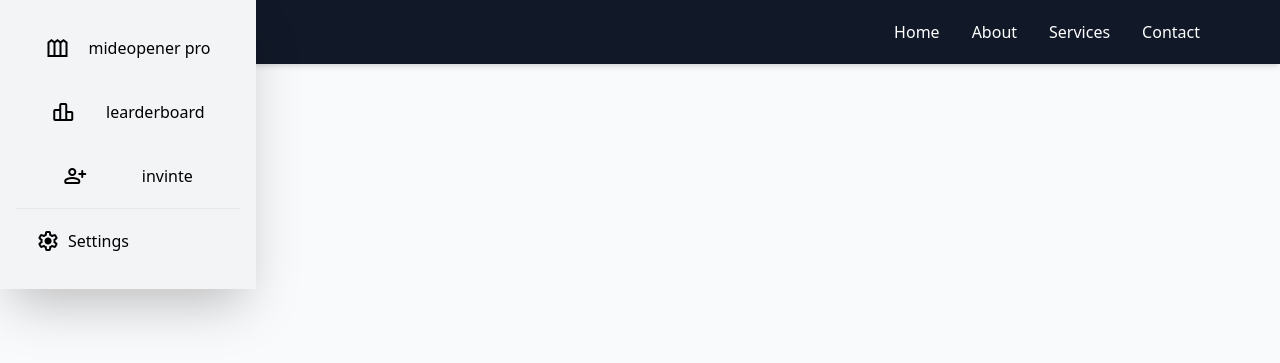
After one commit to moses-TechCode/learning_platform, a PHP site: page /community/mune.php in a window 1280 px wide. The commit adds this page. Shown: the top 363 px of the page. Run offline with PHP 8.4, Linux system fonts and the light colour scheme; some libraries are stand-ins or nearby versions.

Commit message:
Add files via upload

```diff
--- /dev/null
+++ b/community/mune.php
@@ -0,0 +1,95 @@
+<!DOCTYPE html>
+<html lang="en">
+<head>
+  <meta charset="UTF-8">
+  <meta name="viewport" content="width=device-width, initial-scale=1.0">
+
+  <!-- Material Symbols -->
+  <link rel="stylesheet" href="https://fonts.googleapis.com/css2?family=Material+Symbols+Rounded:opsz,wght,FILL,GRAD@20..48,100..700,0..1,-50..200" />
+
+  <!-- Tailwind CSS -->
+  <script src="https://cdn.tailwindcss.com"></script>
+
+  <title>Seller Dashboard</title>
+</head>
+<body class="m-0 p-0 bg-gray-50">
+
+  <div class="flex">
+
+    <!-- Sidebar -->
+    <div id="sidebar" class="fixed z-50 inset-y-0 left-0 transform -translate-x-full md:translate-x-0 md:relative w-64 bg-gray-100 shadow-2xl transition-transform duration-300">
+      <div class="flex flex-col p-4">
+        <a href="#" class="flex items-center p-3 m-2 rounded hover:bg-gray-200 transition justify-around">
+          <span class="material-symbols-rounded">outdoor_garden</span>
+          <span>mideopener pro</span>
+        </a>
+        <a href="#" class="flex items-center p-3 m-2 rounded hover:bg-gray-200 transition justify-around">
+         <span class="material-symbols-rounded">leaderboard</span>
+          <span>learderboard</span>
+        </a>
+        <a href="#" class="flex items-center p-3 m-2 rounded hover:bg-gray-200 transition justify-around">
+          <span class="material-symbols-rounded">person_add</span>
+          <span>invinte</span>
+        </a>
+
+        <hr>
+        <a href="#" class="flex items-center p-3 m-2 rounded hover:bg-gray-200 transition">
+          <span class="material-symbols-rounded mr-2">settings</span>
+          <span class="hidden sm:inline">Settings</span>
+        </a>
+      </div>
+    </div>
+
+    <!-- Overlay for mobile when sidebar is open -->
+    <div id="overlay" class="fixed inset-0 bg-black bg-opacity-25 z-10 hidden md:hidden" onclick="toggleSidebar()"></div>
+
+    <!-- Main Content -->
+    <nav class="fixed top-0 left-0 w-full bg-gray-900 text-white shadow-md z-30">
+      <div class="max-w-6xl mx-auto px-4 flex justify-between items-center h-16">
+        <!-- Logo / Brand -->
+<?php if (isset($_SESSION['user_email'])): ?>
+  <div class="flex items-center space-x-3">
+    <a href="../profile/profile.php" class="flex items-center space-x-2">
+      <?php if (!empty($_SESSION['profile_image'])): ?>
+        <img src="../form_submition/<?php echo htmlspecialchars($_SESSION['profile_image']); ?>"
+             alt="Profile"
+             class="w-10 h-10 rounded-full border-2 border-white object-cover">
+      <?php else: ?>
+        <span class="material-symbols-rounded w-10 h-10 bg-gray-300 text-gray-700 flex items-center justify-center rounded-full text-3xl">
+          person
+        </span>
+      <?php endif; ?>
+    </a>
+  </div>
+<?php else: ?>
+  <a href="form_submition/login.php" class="text-xl font-bold tracking-wide">Login</a>
+<?php endif; ?>
+
+        <!-- Desktop Menu -->
+        <ul class="hidden md:flex space-x-8">
+          <li><a href="#" class="hover:text-gray-300 transition">Home</a></li>
+          <li><a href="#" class="hover:text-gray-300 transition">About</a></li>
+          <li><a href="#" class="hover:text-gray-300 transition">Services</a></li>
+          <li><a href="#" class="hover:text-gray-300 transition">Contact</a></li>
+        </ul>
+
+        <!-- Mobile Menu Button -->
+        <button class="md:hidden p-2 rounded hover:bg-gray-800 focus:outline-none" onclick="toggleSidebar()">
+          <span class="material-symbols-rounded">menu</span>
+        </button>
+      </div>
+    </nav>
+
+  </div>
+
+  <script>
+    const sidebar = document.getElementById('sidebar');
+    const overlay = document.getElementById('overlay');
+
+    function toggleSidebar() {
+      sidebar.classList.toggle('-translate-x-full');
+      overlay.classList.toggle('hidden');
+    }
+  </script>
+</body>
+</html>
```
Also changed, not shown: community/index.php (+13 -4 lines).
